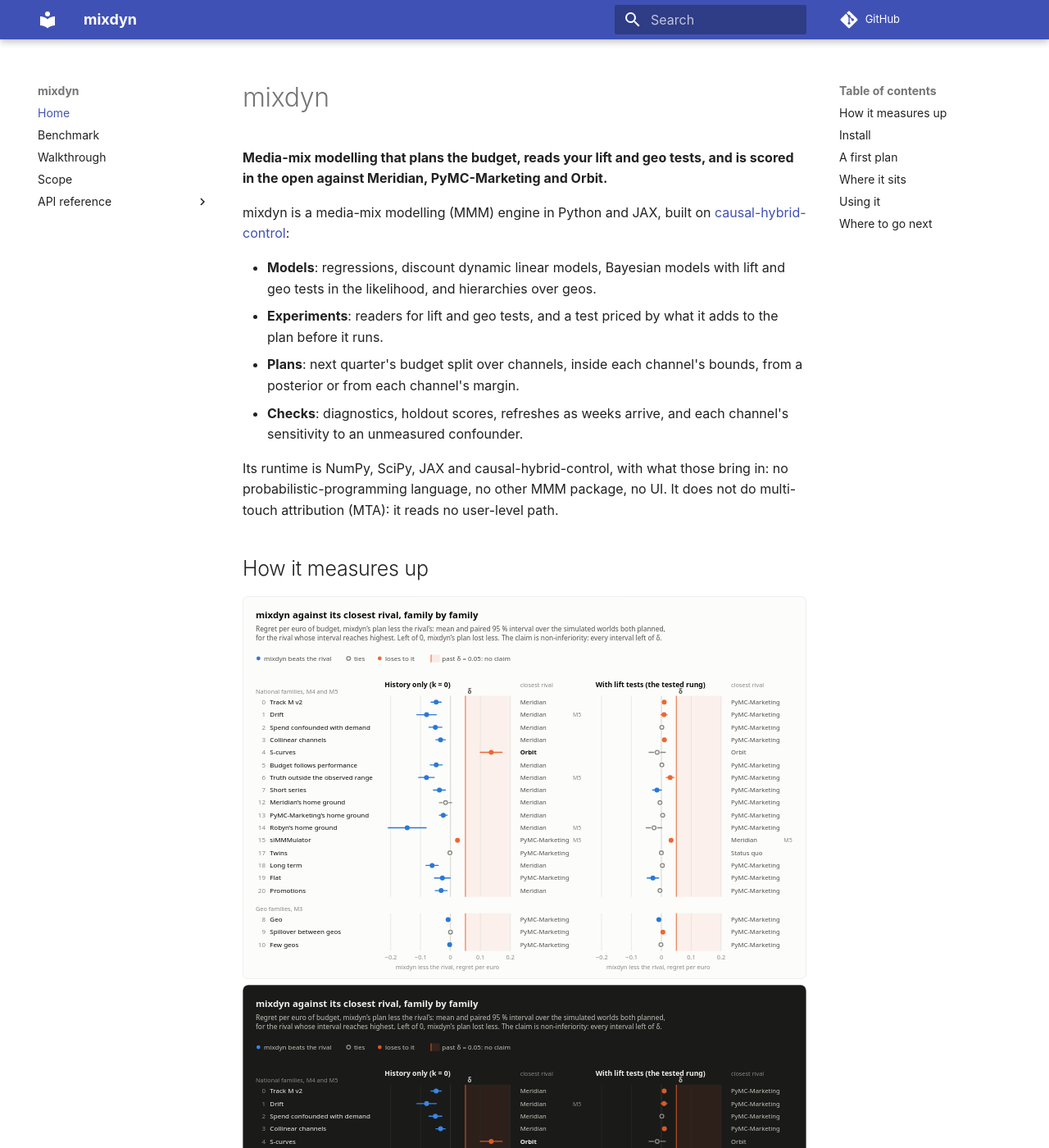
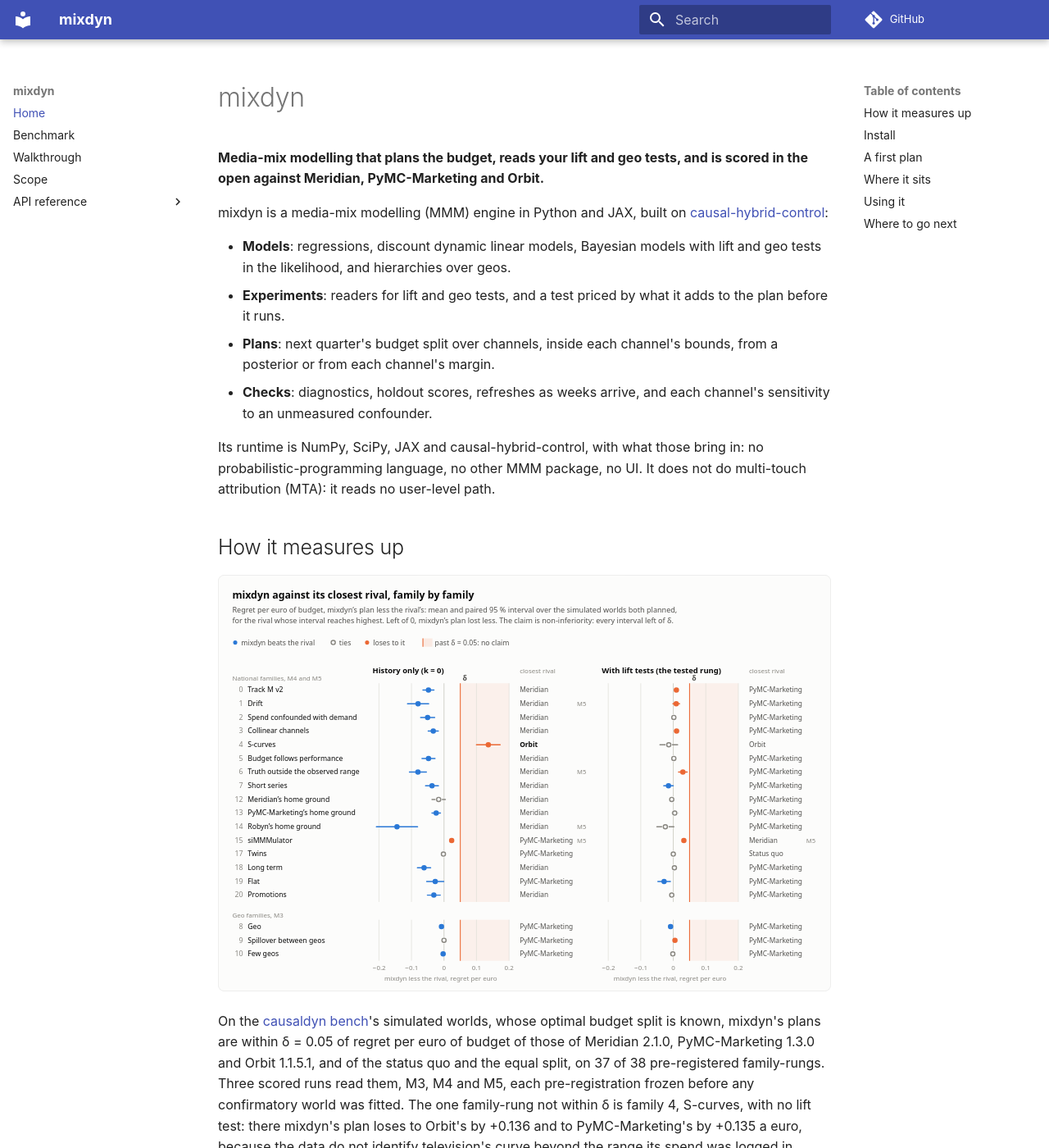
Before and after one commit to causaldyn/mixdyn, an MkDocs documentation site: the page built from docs/index.md, in a window 1280 px wide and 1400 px high. Shown: the whole window at 82% size. Built offline with MkDocs 1.6.1 and Material for MkDocs 9.7.7, drawn with Linux system fonts in a browser that asks for light colours; comment, search, counter and statistics services are not loaded.

Commit message:
docs: show one scheme of each chart on the site, in a wider column
The site set no colour scheme, so the theme never hid a chart's dark twin and every page showed
both. A named scheme marks the page and the theme's own rule hides the `#gh-dark-mode-only` image.
The theme's 61rem grid scaled the 1000 px charts to about two thirds, their text to 8 px: the grid
now reaches 1440 px.

```diff
--- /dev/null
+++ b/docs/stylesheets/extra.css
@@ -0,0 +1,3 @@
+.md-grid {
+  max-width: 1440px;
+}
--- a/mkdocs.yml
+++ b/mkdocs.yml
@@ -7,6 +7,10 @@ repo_url: https://github.com/causaldyn/mixdyn
 theme:
   name: material
   font: false  # system fonts, so a page view sends no request to Google Fonts
+  # A named scheme marks each page with it, and the theme then hides every chart's dark twin
+  # (`#gh-dark-mode-only`, the fragment GitHub reads too) on the light page.
+  palette:
+    scheme: default
   features:
     - content.code.copy
     - navigation.indexes
@@ -14,6 +18,11 @@ theme:
 # Not pages. The ADRs and the release check are records for whoever changes the engine, and they
 # cite the repository's own paths (evidence/, scripts/, tests/), which the site does not hold: the
 # site links them on GitHub, where each path is one click away.
+# The benchmark page's charts are 1000 px wide and its tables wider: the content column grows past
+# the theme's 61rem grid, so a chart's text keeps a readable size.
+extra_css:
+  - stylesheets/extra.css
+
 exclude_docs: |
   adr/
   release-check.md
```
